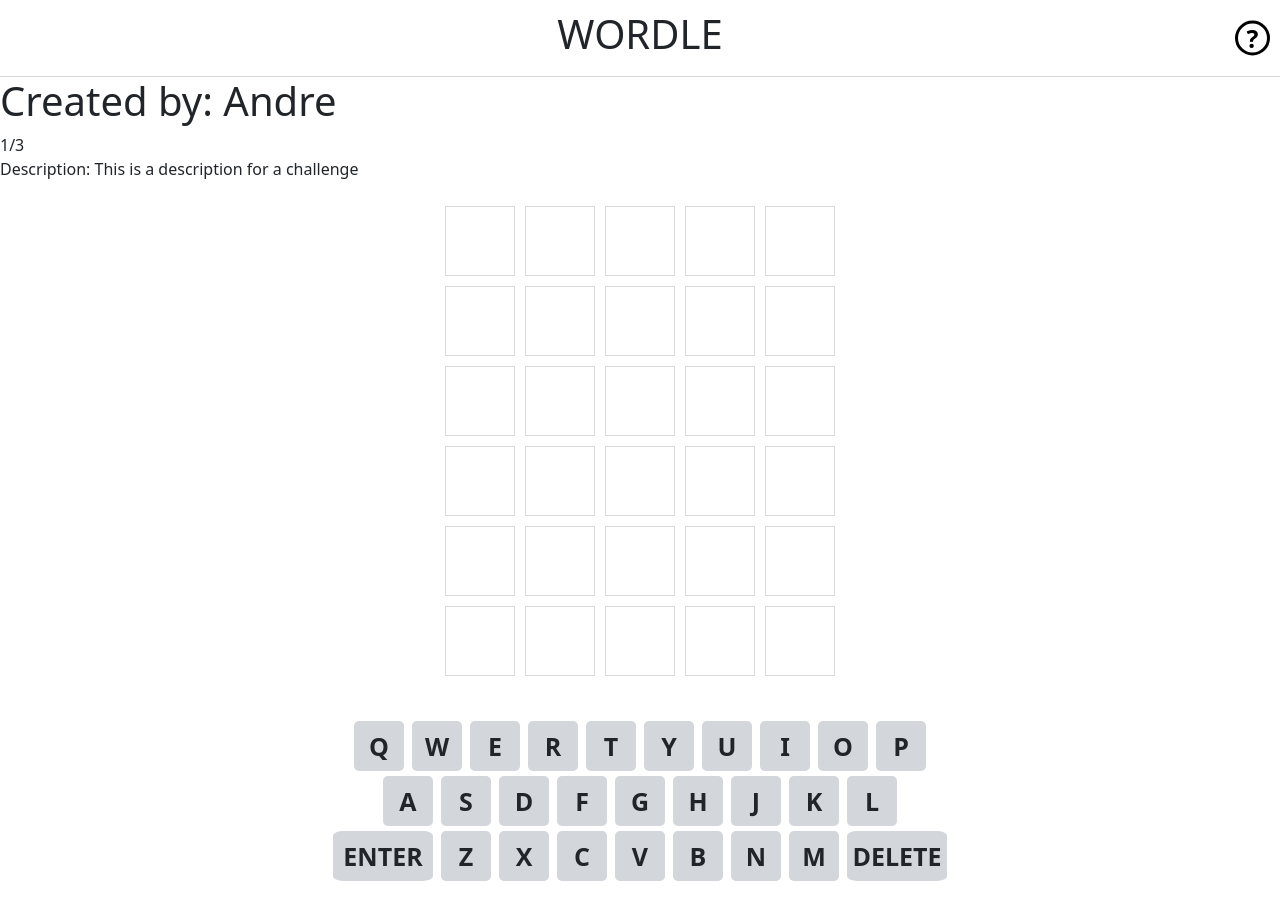
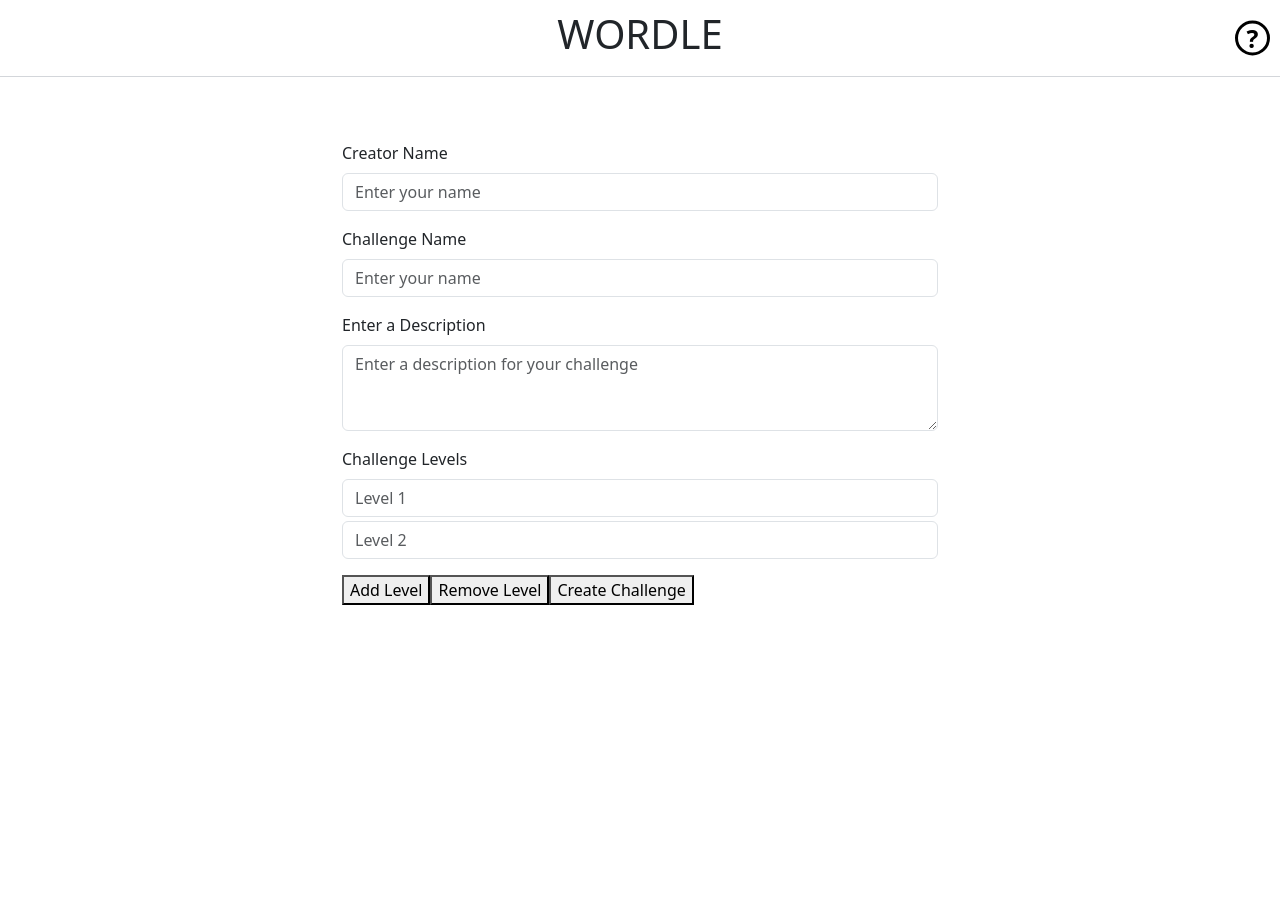
Before and after one commit to PotatoTimz/Wordle-Challenges-Website, a React (Vite) app in the folder frontend/: page /challenge/create in a window 1280 px wide. After the commit the page ends 800 px from the top, so only its background shows below. Built offline with nearby package versions, Linux system fonts and the light colour scheme; no server answers.

Commit message:
worked on POST form on front-end

```diff
--- a/frontend/src/App.tsx
+++ b/frontend/src/App.tsx
@@ -2,6 +2,8 @@ import Title from "./components/Navbar/Title";
 import MainScreen from "./components/EndlessMode/EndlessWordle";
 import { Routes, Route } from "react-router-dom";
 import ChallengeWordle from "./components/ChallengeMode/ChallengeWordle";
+import SearchScreen from "./components/ChallengeSearchScreen/ChallengeSearchScreen";
+import ChallengeForm from "./components/CreateChallengeScreen/ChallengeForm";
 
 function App() {
   return (
@@ -9,6 +11,8 @@ function App() {
       <Title />
       <Routes>
         <Route path="/" element={<MainScreen />}></Route>
+        <Route path="/challenge" element={<SearchScreen />}></Route>
+        <Route path="challenge/create" element={<ChallengeForm />}></Route>
         <Route path="/challenge/:id" element={<ChallengeWordle />}></Route>
       </Routes>
     </>
--- a/frontend/src/components/ChallengeMode/ChallengeWordle.tsx
+++ b/frontend/src/components/ChallengeMode/ChallengeWordle.tsx
@@ -4,7 +4,7 @@ import { useParams } from "react-router-dom";
 import {
   ChallengeData,
   defaultChallengeData,
-} from "./Interfaces/ChallengeDataInterface";
+} from "../Interfaces/ChallengeDataInterface";
 import ChallengeInfo from "./ChallengeInfo/ChallengeInfo";
 import Game from "./Game/Game";
 
--- /dev/null
+++ b/frontend/src/components/ChallengeSearchScreen/ChallengeSearchScreen.tsx
@@ -0,0 +1,33 @@
+import axios from "axios";
+import { ChallengeData } from "../Interfaces/ChallengeDataInterface";
+import { useEffect, useState } from "react";
+
+function SearchScreen() {
+  const [challengeList, setChallengeList] = useState<Array<ChallengeData>>([]);
+
+  useEffect(() => {
+    axios
+      .get("https://wordle-challenges-website.vercel.app/api/challenge")
+      .then((data) => {
+        setChallengeList(data.data);
+      });
+  }, []);
+
+  return (
+    <>
+      <h1>Select a Challenge</h1>
+      {challengeList.map((challenge: ChallengeData) => {
+        return (
+          <div>
+            <h2>{challenge.name}</h2>
+            <h3>Created By: {challenge.creator}</h3>
+            <h3>{challenge.createdAt}</h3>
+            <p>{challenge.description}</p>
+          </div>
+        );
+      })}
+    </>
+  );
+}
+
+export default SearchScreen;
--- /dev/null
+++ b/frontend/src/components/CreateChallengeScreen/ChallengeForm.tsx
@@ -0,0 +1,154 @@
+import axios from "axios";
+import { useEffect, useState } from "react";
+import fetchValidWords from "../WordleGame/Hooks/FetchWordBank";
+
+function ChallengeForm() {
+  const [creatorName, setCreatorName] = useState<string>("");
+  const [challengeName, setChallengeName] = useState<string>("");
+  const [description, setDescription] = useState<string>("");
+  const [challengeWords, setChallengeWords] = useState<Array<string>>(["", ""]);
+
+  const [wordSet, setWordSet] = useState<Set<string>>(new Set());
+
+  useEffect(() => {
+    fetchValidWords().then((wordList: any) => {
+      setWordSet(wordList);
+    });
+  });
+
+  const createChallenge = (e: React.FormEvent) => {
+    e.preventDefault();
+    let errorFlag = true;
+    console.log("validating...");
+
+    // validate challenge name
+    if (challengeName === "") {
+      console.log("please enter a challenge name");
+      errorFlag = false;
+    }
+
+    // validate levels
+    challengeWords.forEach((word) => {
+      if (wordSet.has(word.toLocaleUpperCase()) || word === "") {
+        console.log("level: " + word + " is invalid");
+        errorFlag = false;
+      }
+    });
+
+    if (errorFlag) {
+      console.log("valid input! Submitting...");
+
+      axios.post("https://wordle-challenges-website.vercel.app/api/challenge", {
+        creator: creatorName,
+        name: challengeName,
+        description: description,
+        words: challengeWords,
+      });
+    } else {
+      console.log("invalid input! Exiting...");
+    }
+  };
+
+  const updateLevel = (
+    index: number,
+    e: React.ChangeEvent<HTMLInputElement>
+  ) => {
+    const updatedLevels = challengeWords.map((level, i) => {
+      if (i === index) {
+        return e.target.value;
+      } else {
+        return level;
+      }
+    });
+
+    setChallengeWords(updatedLevels);
+    console.log(challengeWords);
+  };
+
+  return (
+    <div className="row justify-content-center my-5">
+      <div className="col-lg-6">
+        <form onSubmit={createChallenge}>
+          <div className="form-group m-3">
+            <label className="mb-2">Creator Name</label>
+            <input
+              type="text"
+              className="form-control"
+              placeholder="Enter your name"
+              value={creatorName}
+              onChange={(e) => setCreatorName(e.target.value)}
+            ></input>
+          </div>
+
+          <div className="form-group m-3">
+            <label className="mb-2">Challenge Name</label>
+            <input
+              type="text"
+              className="form-control"
+              placeholder="Enter your name"
+              value={challengeName}
+              onChange={(e) => setChallengeName(e.target.value)}
+            ></input>
+          </div>
+
+          <div className="form-group m-3">
+            <label className="mb-2">Enter a Description</label>
+            <textarea
+              className="form-control"
+              rows={3}
+              placeholder="Enter a description for your challenge"
+              value={description}
+              onChange={(e) => setDescription(e.target.value)}
+            ></textarea>
+          </div>
+
+          <div className="form-group m-3">
+            <label className="mb-2">Challenge Levels</label>
+            {challengeWords.map((word, index) => {
+              return (
+                <input
+                  key={index}
+                  type="text"
+                  className="form-control mb-1"
+                  placeholder={`Level ${index + 1}`}
+                  value={challengeWords[index]}
+                  onChange={(e) => updateLevel(index, e)}
+                ></input>
+              );
+            })}
+          </div>
+
+          <div className="m-3">
+            <button
+              onClick={(e) => {
+                e.preventDefault();
+                if (challengeWords.length < 10) {
+                  setChallengeWords([...challengeWords, ""]);
+                }
+              }}
+            >
+              Add Level
+            </button>
+
+            <button
+              onClick={(e) => {
+                e.preventDefault();
+                if (challengeWords.length > 1) {
+                  setChallengeWords([
+                    ...challengeWords.splice(0, challengeWords.length - 1),
+                  ]);
+                }
+              }}
+            >
+              Remove Level
+            </button>
+
+            <button type="submit">Create Challenge</button>
+          </div>
+        </form>
+      </div>
+    </div>
+  );
+}
+
+export default ChallengeForm;
--- a/frontend/src/components/ChallengeMode/Interfaces/ChallengeDataInterface.tsx
+++ b/frontend/src/components/Interfaces/ChallengeDataInterface.tsx
@@ -1,11 +1,11 @@
 export interface ChallengeData {
-  _id: string;
+  _id?: string;
   creator: string;
   name: string;
   description: string;
   words: Array<string>;
-  createdAt: string;
-  updatedAt: string;
+  createdAt?: string;
+  updatedAt?: string;
 }
 
 export const defaultChallengeData: ChallengeData = {
@@ -14,6 +14,4 @@ export const defaultChallengeData: ChallengeData = {
   name: "Challenge #1",
   description: "This is a description for a challenge",
   words: ["board", "drone", "guild"],
-  createdAt: "2024-09-09T15:02:50.366Z",
-  updatedAt: "2024-09-09T15:02:50.366Z",
 };
```
